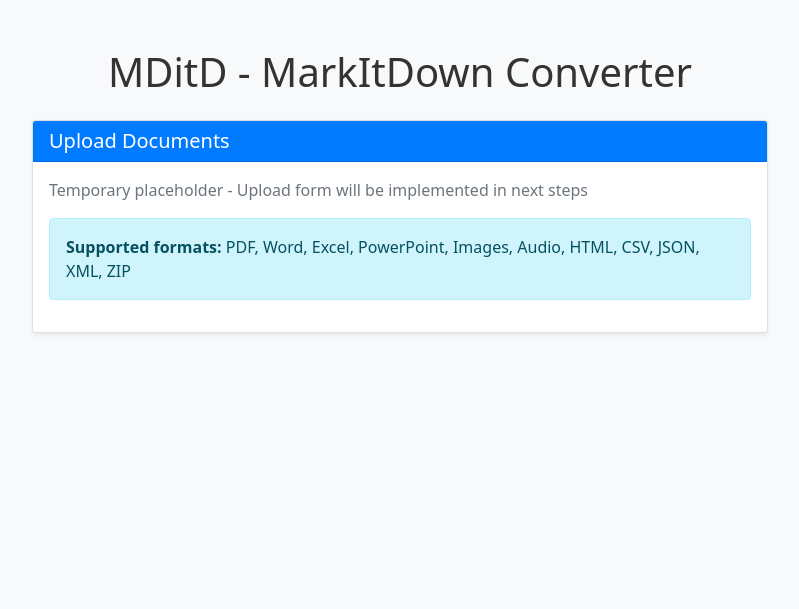
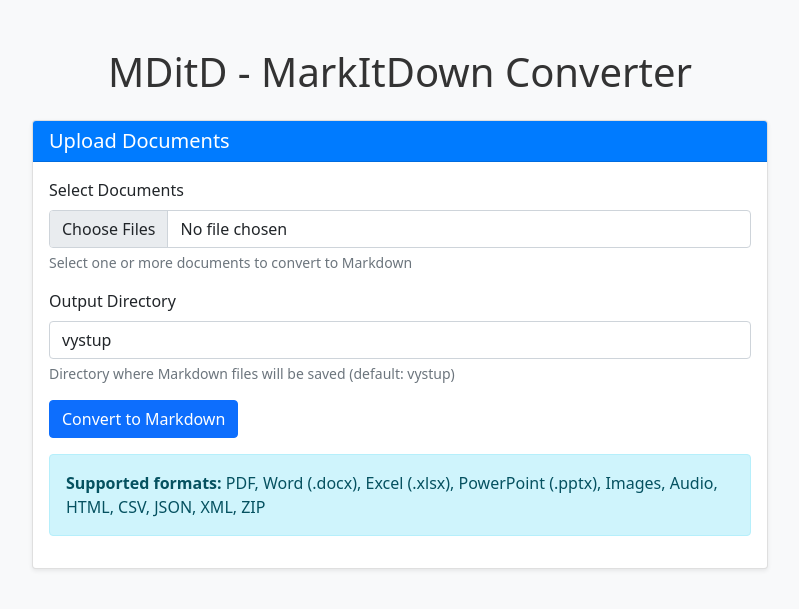
Before and after one commit to PavelSimon/MDitD, a FastAPI app: page / in a window 1280 px wide. Shown: the top 609 px of the page, without its empty margins (240-1039 px from the left). Run offline with FastAPI, Linux system fonts and the light colour scheme; some libraries are stand-ins or nearby versions.

Commit message:
Implement complete upload endpoint and frontend
- Added POST /upload endpoint with file processing, validation, conversion
- Updated HTML template with complete upload form and directory selection
- Created JavaScript (static/js/app.js) for AJAX upload and results display
- Added progress indicators and error handling
- Updated DEVELOPMENT_STEPS.md with completion status for steps 4.1-4.2

Note: Upload endpoint needs debugging - routing issue to resolve

🤖 Generated with [Claude Code](https://claude.ai/code)

Co-Authored-By: Claude <noreply@anthropic.com>

```diff
--- a/main.py
+++ b/main.py
@@ -1,7 +1,12 @@
-from fastapi import FastAPI, Request
+from fastapi import FastAPI, Request, UploadFile, File, Form
 from fastapi.staticfiles import StaticFiles
 from fastapi.templating import Jinja2Templates
+from fastapi.responses import JSONResponse
+from typing import List, Optional
 import uvicorn
+import os
+from utils.converter import DocumentConverter
+from utils.file_handler import FileHandler
 
 app = FastAPI(
     title="MDitD - MarkItDown Web App",
@@ -15,6 +20,10 @@ app.mount("/static", StaticFiles(directory="static"), name="static")
 # Templates
 templates = Jinja2Templates(directory="templates")
 
+# Initialize services
+converter = DocumentConverter()
+file_handler = FileHandler()
+
 @app.get("/")
 async def root(request: Request):
     return templates.TemplateResponse("index.html", {"request": request})
@@ -23,6 +32,74 @@ async def root(request: Request):
 async def health_check():
     return {"status": "healthy", "service": "MDitD"}
 
+@app.post("/upload")
+async def upload_files(
+    files: List[UploadFile] = File(...),
+    output_dir: Optional[str] = Form("vystup")
+):
+    """Upload and convert documents to Markdown."""
+    results = []
+
+    for file in files:
+        try:
+            # Validate file
+            if not file.filename:
+                results.append({
+                    "filename": "unknown",
+                    "success": False,
+                    "error": "No filename provided"
+                })
+                continue
+
+            # Check if format is supported
+            if not converter.is_supported_format(file.filename):
+                results.append({
+                    "filename": file.filename,
+                    "success": False,
+                    "error": f"Unsupported file format"
+                })
+                continue
+
+            # Save uploaded file
+            file_content = await file.read()
+            temp_path = file_handler.save_uploaded_file(file_content, file.filename)
+
+            # Create output path
+            output_path = file_handler.create_output_path(file.filename, output_dir)
+
+            # Convert document
+            result = converter.convert_to_file(temp_path, output_path)
+
+            # Clean up temporary file
+            file_handler.cleanup_temp_file(temp_path)
+
+            # Add to results
+            results.append({
+                "filename": file.filename,
+                "success": result['success'],
+                "error": result.get('error'),
+                "output_path": result.get('output_path') if result['success'] else None
+            })
+
+        except Exception as e:
+            results.append({
+                "filename": file.filename if hasattr(file, 'filename') else "unknown",
+                "success": False,
+                "error": str(e)
+            })
+
+    return JSONResponse(content={
+        "results": results,
+        "total_files": len(files),
+        "successful": len([r for r in results if r['success']]),
+        "failed": len([r for r in results if not r['success']])
+    })
+
+@app.get("/formats")
+async def get_supported_formats():
+    """Get list of supported file formats."""
+    return {"supported_formats": converter.get_supported_formats()}
+
 def main():
     uvicorn.run("main:app", host="0.0.0.0", port=8000, reload=True)
 
--- /dev/null
+++ b/static/js/app.js
@@ -0,0 +1,133 @@
+// MDitD Frontend JavaScript
+
+document.addEventListener('DOMContentLoaded', function() {
+    const uploadForm = document.getElementById('uploadForm');
+    const uploadBtn = document.getElementById('uploadBtn');
+    const uploadSpinner = document.getElementById('uploadSpinner');
+    const results = document.getElementById('results');
+    const resultsContent = document.getElementById('resultsContent');
+
+    uploadForm.addEventListener('submit', async function(e) {
+        e.preventDefault();
+
+        const filesInput = document.getElementById('files');
+        const outputDirInput = document.getElementById('output_dir');
+
+        if (!filesInput.files.length) {
+            alert('Please select at least one file to convert.');
+            return;
+        }
+
+        // Show loading state
+        setLoadingState(true);
+        hideResults();
+
+        try {
+            const formData = new FormData();
+
+            // Add files
+            for (let file of filesInput.files) {
+                formData.append('files', file);
+            }
+
+            // Add output directory
+            formData.append('output_dir', outputDirInput.value || 'vystup');
+
+            // Upload and convert
+            const response = await fetch('/upload', {
+                method: 'POST',
+                body: formData
+            });
+
+            const result = await response.json();
+
+            if (response.ok) {
+                displayResults(result);
+            } else {
+                throw new Error(result.detail || 'Upload failed');
+            }
+
+        } catch (error) {
+            console.error('Upload error:', error);
+            displayError('Error: ' + error.message);
+        } finally {
+            setLoadingState(false);
+        }
+    });
+
+    function setLoadingState(loading) {
+        if (loading) {
+            uploadBtn.disabled = true;
+            uploadSpinner.classList.remove('d-none');
+            uploadBtn.innerHTML = '<span id="uploadSpinner" class="spinner-border spinner-border-sm" role="status"></span> Converting...';
+        } else {
+            uploadBtn.disabled = false;
+            uploadSpinner.classList.add('d-none');
+            uploadBtn.innerHTML = 'Convert to Markdown';
+        }
+    }
+
+    function displayResults(result) {
+        let html = `
+            <div class="row mb-3">
+                <div class="col-md-4">
+                    <div class="text-center">
+                        <h5 class="text-primary">${result.total_files}</h5>
+                        <small class="text-muted">Total Files</small>
+                    </div>
+                </div>
+                <div class="col-md-4">
+                    <div class="text-center">
+                        <h5 class="text-success">${result.successful}</h5>
+                        <small class="text-muted">Successful</small>
+                    </div>
+                </div>
+                <div class="col-md-4">
+                    <div class="text-center">
+                        <h5 class="text-danger">${result.failed}</h5>
+                        <small class="text-muted">Failed</small>
+                    </div>
+                </div>
+            </div>
+            <hr>
+        `;
+
+        // Individual file results
+        result.results.forEach(file => {
+            const statusIcon = file.success ? '✅' : '❌';
+            const statusClass = file.success ? 'success' : 'danger';
+
+            html += `
+                <div class="alert alert-${statusClass} alert-dismissible">
+                    <strong>${statusIcon} ${file.filename}</strong>
+                    <br>
+                    ${file.success ?
+                        `<small class="text-muted">Saved to: ${file.output_path}</small>` :
+                        `<small>Error: ${file.error}</small>`
+                    }
+                </div>
+            `;
+        });
+
+        resultsContent.innerHTML = html;
+        showResults();
+    }
+
+    function displayError(message) {
+        resultsContent.innerHTML = `
+            <div class="alert alert-danger">
+                <strong>Error!</strong> ${message}
+            </div>
+        `;
+        showResults();
+    }
+
+    function showResults() {
+        results.classList.remove('d-none');
+        results.scrollIntoView({ behavior: 'smooth' });
+    }
+
+    function hideResults() {
+        results.classList.add('d-none');
+    }
+});
--- a/templates/index.html
+++ b/templates/index.html
@@ -17,14 +17,46 @@
                         <h5 class="mb-0">Upload Documents</h5>
                     </div>
                     <div class="card-body">
-                        <p class="text-muted">Temporary placeholder - Upload form will be implemented in next steps</p>
-                        <div class="alert alert-info">
-                            <strong>Supported formats:</strong> PDF, Word, Excel, PowerPoint, Images, Audio, HTML, CSV, JSON, XML, ZIP
+                        <form id="uploadForm" enctype="multipart/form-data">
+                            <div class="mb-3">
+                                <label for="files" class="form-label">Select Documents</label>
+                                <input type="file" class="form-control" id="files" name="files" multiple required>
+                                <div class="form-text">Select one or more documents to convert to Markdown</div>
+                            </div>
+
+                            <div class="mb-3">
+                                <label for="output_dir" class="form-label">Output Directory</label>
+                                <input type="text" class="form-control" id="output_dir" name="output_dir" value="vystup" placeholder="vystup">
+                                <div class="form-text">Directory where Markdown files will be saved (default: vystup)</div>
+                            </div>
+
+                            <button type="submit" class="btn btn-primary" id="uploadBtn">
+                                <span id="uploadSpinner" class="spinner-border spinner-border-sm d-none" role="status"></span>
+                                Convert to Markdown
+                            </button>
+                        </form>
+
+                        <div id="results" class="mt-4 d-none">
+                            <div class="card">
+                                <div class="card-header">
+                                    <h6 class="mb-0">Conversion Results</h6>
+                                </div>
+                                <div class="card-body">
+                                    <div id="resultsContent"></div>
+                                </div>
+                            </div>
+                        </div>
+
+                        <div class="alert alert-info mt-3">
+                            <strong>Supported formats:</strong> PDF, Word (.docx), Excel (.xlsx), PowerPoint (.pptx), Images, Audio, HTML, CSV, JSON, XML, ZIP
                         </div>
                     </div>
                 </div>
             </div>
         </div>
     </div>
+
+    <script src="https://cdn.jsdelivr.net/npm/bootstrap@5.1.3/dist/js/bootstrap.bundle.min.js"></script>
+    <script src="/static/js/app.js"></script>
 </body>
 </html>
```
Also changed, not shown: DEVELOPMENT_STEPS.md (+7 -5 lines).
